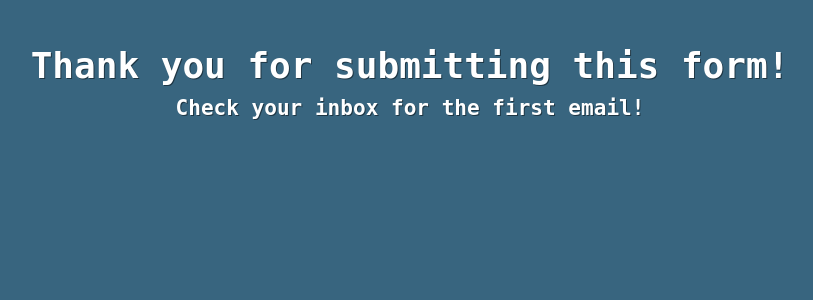
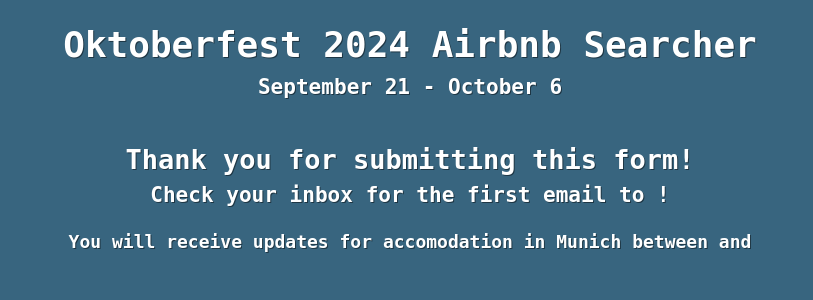
Before and after one commit to crystalchan2001/OktoberfestAirbnbSearch, a Flask app: page /thanks in a window 1280 px wide. Shown: the top 300 px of the page, without its empty margins (230-1043 px from the left). Run offline with Flask 3, Linux system fonts and the light colour scheme; the visitor is signed in with stand-in values (Sample User, id 1).

Commit message:
Add jinja inheritance

```diff
--- /dev/null
+++ b/templates/base.html
@@ -0,0 +1,20 @@
+<!-- Parent Template -->
+<!DOCTYPE html>
+<html lang="en">
+<head>
+    <meta name="viewport" content="width=device-width, initial-scale=1.0">
+    <meta charset="utf-8">
+    <link rel="stylesheet" type="text/css" href="{{url_for('static', filename='styles/styles.css') }}">
+    <!-- <link rel="stylesheet" type="text/css" href="/OktoberfestAirbnbSearch/static/styles/styles.css"> -->
+    <title>{% block title %} {% endblock %}</title>
+    {% block head %}
+    {% endblock %}
+</head>
+<body>
+    <header class="header">
+        <h1>Oktoberfest 2024 Airbnb Searcher</h1>
+        <h3>September 21 - October 6</h3>
+    </header>
+    {% block body %} {% endblock %}
+</body>
+</html>
--- a/templates/thanks.html
+++ b/templates/thanks.html
@@ -1,20 +1,16 @@
-<!DOCTYPE html>
-<html lang="en">
-<head>
-    <meta name="viewport" content="width=device-width, initial-scale=1.0">
-    <meta charset="utf-8">
-    <link rel="stylesheet" type="text/css" href="{{url_for('static', filename='styles/styles.css') }}">
-    <!-- <link rel="stylesheet" type="text/css" href="/OktoberfestAirbnbSearch/static/styles/styles.css"> -->
-    <title>Thank you!</title>
-</head>
-<body>
+<!-- Child Template -->
+{% extends "base.html" %}
+{% block title %} Thank you! {% endblock %}
+{% block body%}
     <div class="heading">
-        <header class="header">
-            <h1>Thank you for submitting this form!</h1>
-            {% if email %}
-                <h3>Check your inbox for the first email to {{ email }}!</h3>
+        <header>
+            <h2>Thank you for submitting this form!</h2>
+            {% if formIn %}
+                <h3>Check your inbox for the first email to {{ formIn[0] }}!</h3>
+                <h4>You will receive updates {{ formIn[9] | lower }} for accomodation in Munich between {{ formIn[1] }} and {{ formIn[2] }}</h4>
             {% else %}
                 <h3>Check your inbox for the first email!</h3>
             {% endif %}
-        </div>
-</body>
+        </header>
+    </div>
+{% endblock %}
```
Also changed, not shown: templates/index.html (+6 -17 lines), templates/404.html (added).
